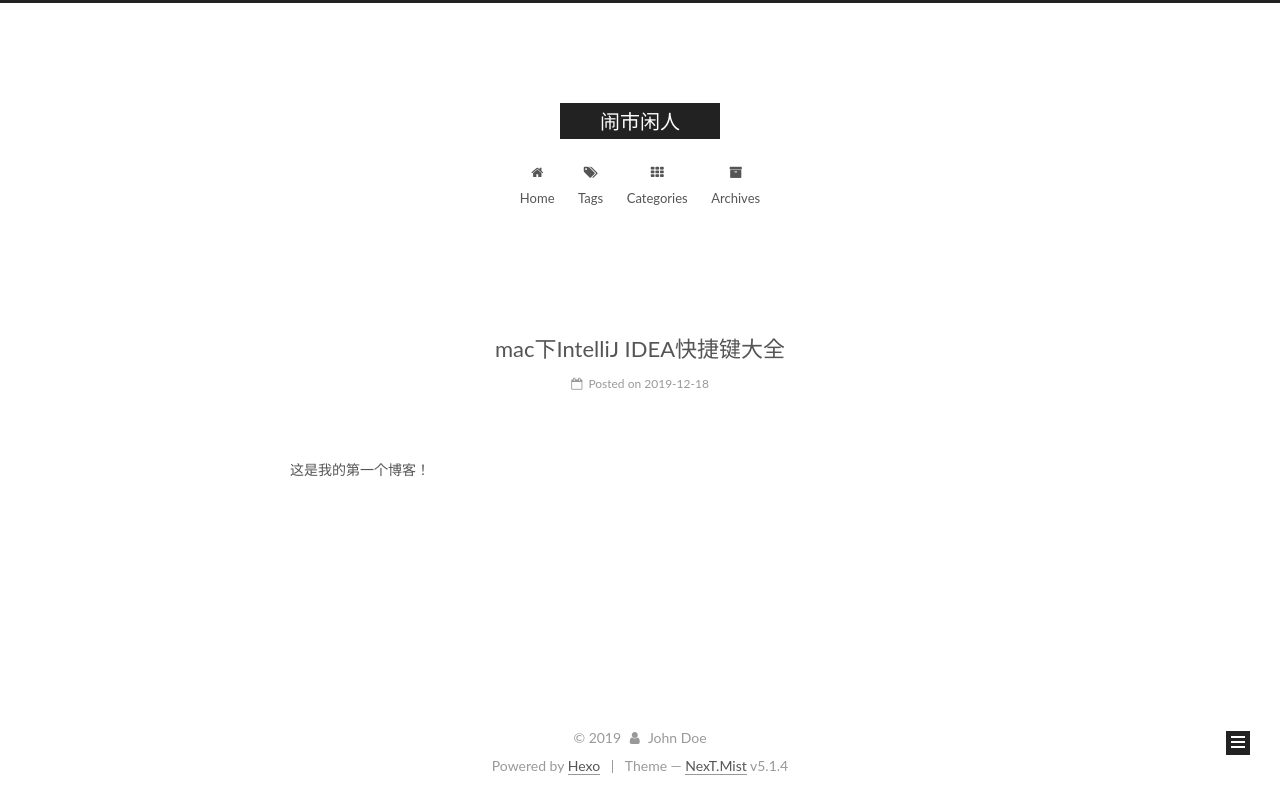
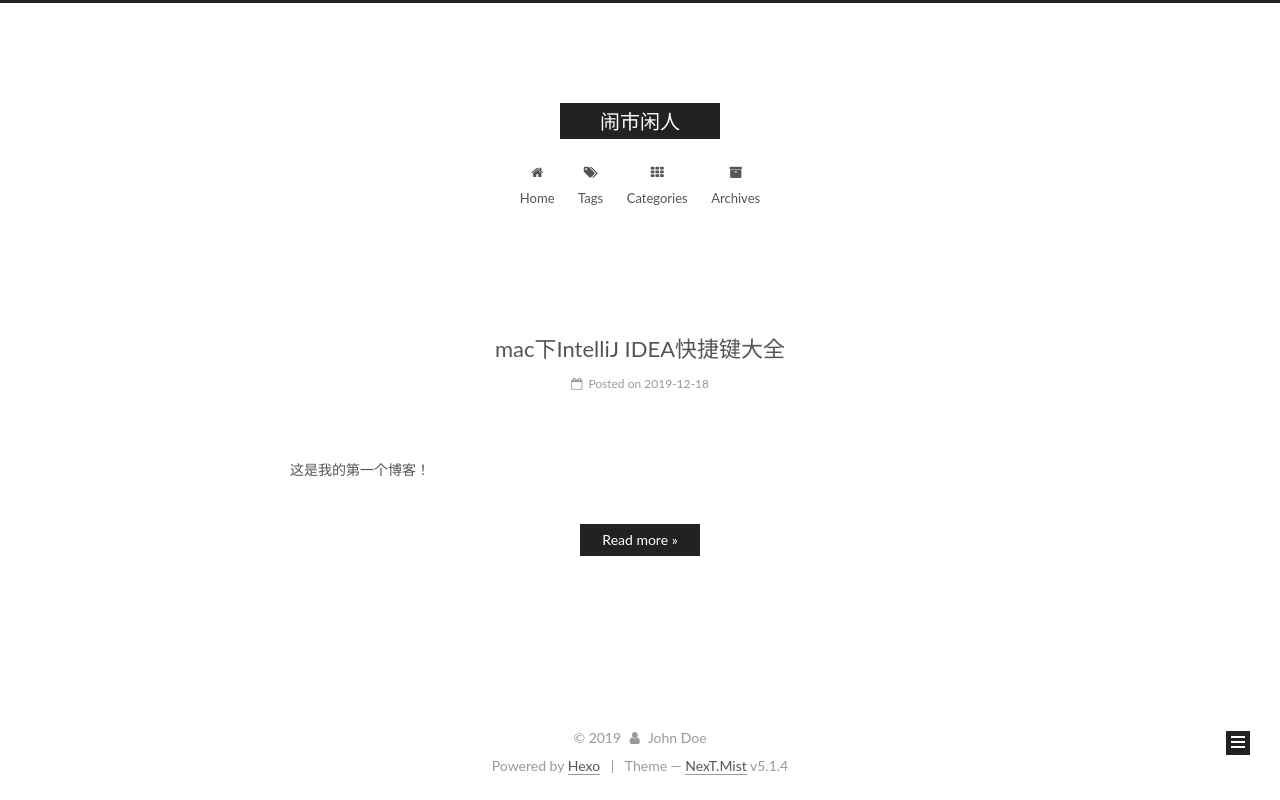
Before and after one commit to naoshixianren/naoshixianren.github.io, a plain HTML site: page index.html in a window 1280 px wide. Drawn offline with Linux system fonts and the light colour scheme.

Commit message:
Site updated: 2019-12-18 13:16:56

```diff
--- a/index.html
+++ b/index.html
@@ -320,9 +320,16 @@
 
 
 
-            <p>这是我的第一个博客！</p>
+          这是我的第一个博客！
 
 
+          <!--noindex-->
+          <div class="post-button text-center">
+            <a class="btn" href="/2019/12/18/mac%E4%B8%8BIntelliJ%20IDEA%E5%BF%AB%E6%8D%B7%E9%94%AE%E5%A4%A7%E5%85%A8/#more" rel="contents">
+              Read more &raquo;
+            </a>
+          </div>
+          <!--/noindex-->
 
 
     </div>
```
